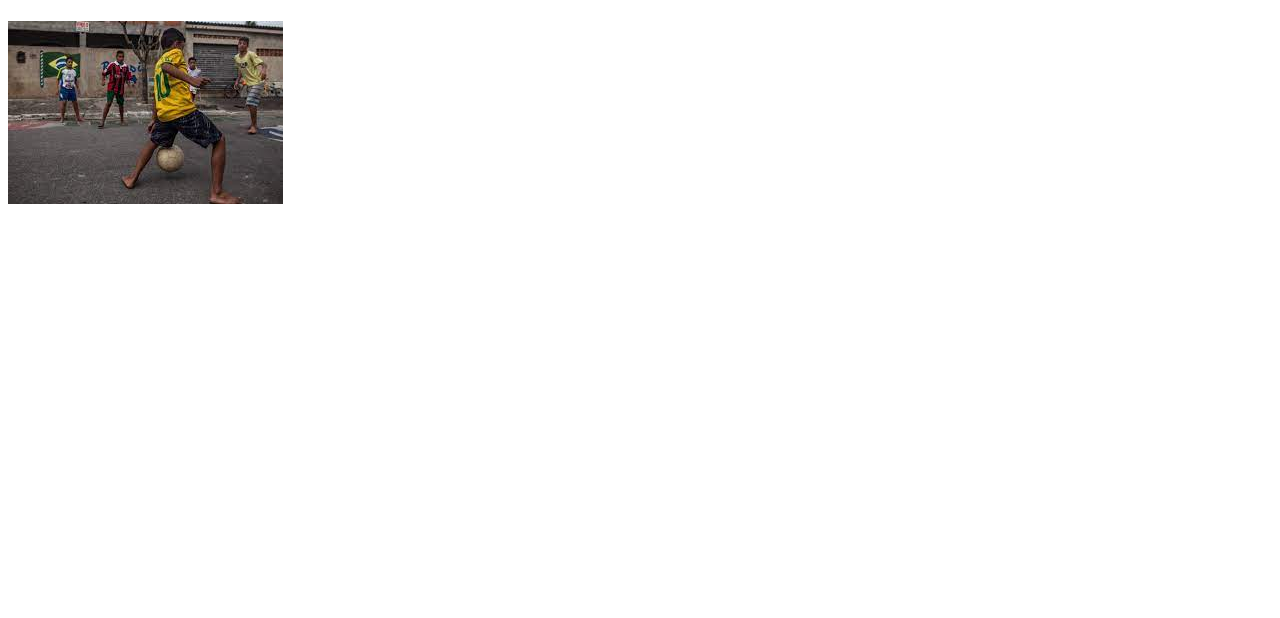
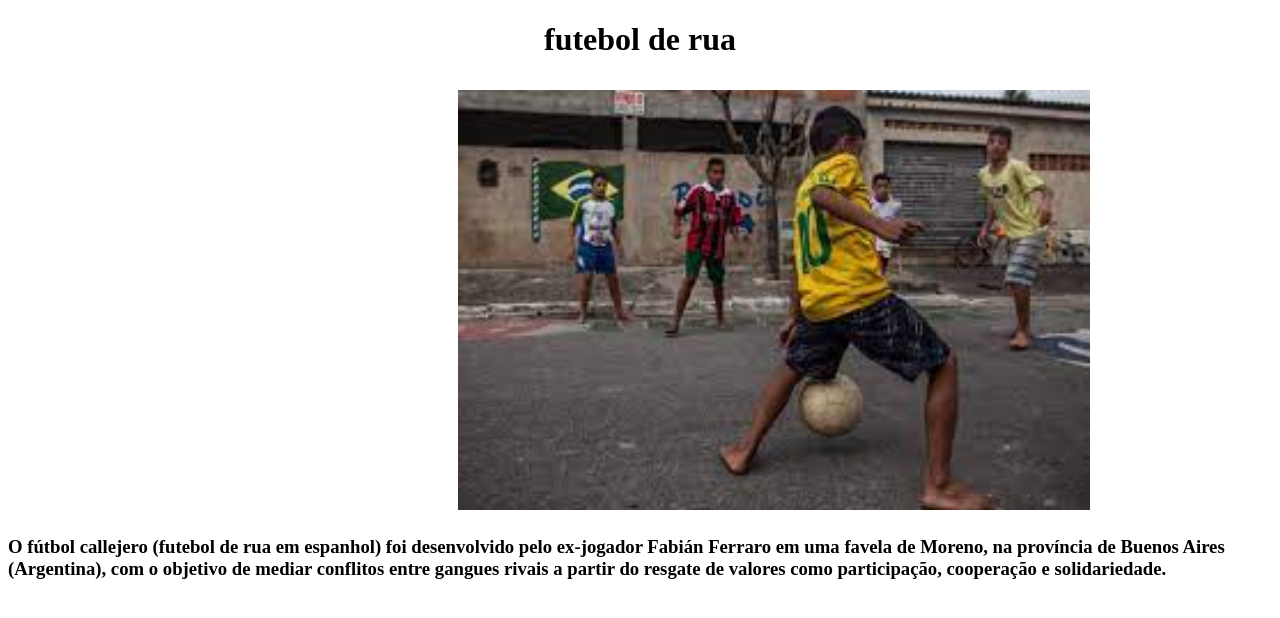
Before and after one commit to rafael1101/projeto3tri, a plain HTML site: page site.html in a window 1280 px wide. Drawn offline with Linux system fonts and the light colour scheme.

Commit message:
Add files via upload

```diff
--- a/site.css
+++ b/site.css
@@ -0,0 +1,13 @@
+#banner{
+    width: 50%;
+    margin-left: 450px;
+    margin-top: 10px;
+
+}
+.futebol{
+    text-align: center;
+}
+.futebol2{
+
+
+}
--- a/site.html
+++ b/site.html
@@ -5,17 +5,20 @@
     <meta http-equiv="X-UA-Compatible" content="IE=edge">
     <meta name="viewport" content="width=device-width, initial-scale=1.0">
     <link rel="stylesheet" href="site.css">
-    <title>futebol de rua</title>
+ <p> <title>futebol de rua</title> </p>
 </head>
 <body>
-    <h1><img src="futebol.jpeg" alt="futebol de rua" id="banner" ></h1>
 
 
+    <h1 p class="futebol">futebol de rua </h1>
 
+    <h2><img src="futebol.jpeg" alt="futebol de rua" id="banner" ></h2>
 
+    <p><Qual é a origem do Futebol de Rua?</p>
 
-
-
+     <p>
+      <h3 p class="futebol2">
+        O fútbol callejero (futebol de rua em espanhol) foi desenvolvido pelo ex-jogador Fabián Ferraro em uma favela de Moreno, na província de Buenos Aires (Argentina), com o objetivo de mediar conflitos entre gangues rivais a partir do resgate de valores como participação, cooperação e solidariedade.</h3>
 
 </body>
 </html>
```
